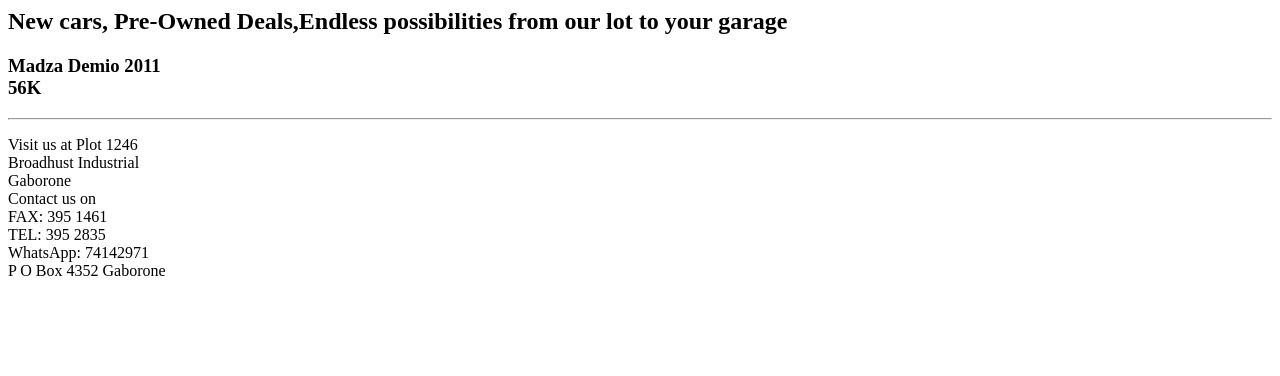
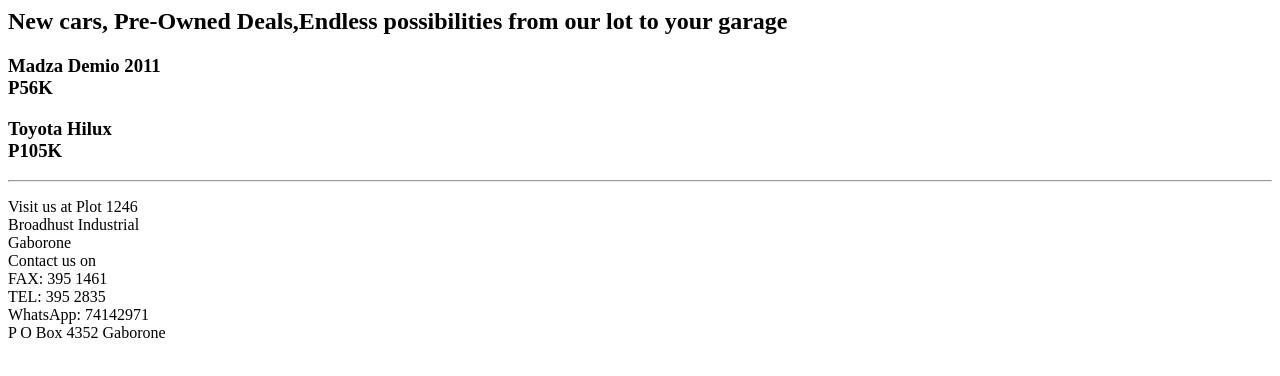
Before and after one commit to Bida24-108/SpeedstarMotors, a plain HTML site: page index.html in a window 1280 px wide. Drawn offline with Linux system fonts and the light colour scheme.

Commit message:
Update index.html

```diff
--- a/index.html
+++ b/index.html
@@ -4,7 +4,7 @@
 </head>
 <body>
 <h2>New cars, Pre-Owned Deals,Endless possibilities from our lot to your garage</h2>
-<h3>Madza Demio 2011<br>56K</h3>
+<h3>Madza Demio 2011<br>P56K</h3><h3>Toyota Hilux<br>P105K</h3>
 <hr />
 <p>Visit us at Plot 1246 <br>Broadhust Industrial<br>Gaborone<br>Contact us on<br>FAX: 395 1461<br>TEL: 395 2835<br>WhatsApp: 74142971<br>P O Box 4352 Gaborone</p>
 </body>
```
